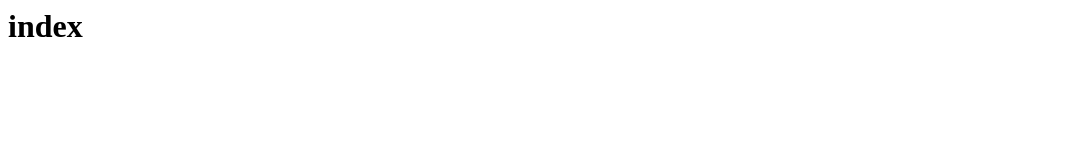
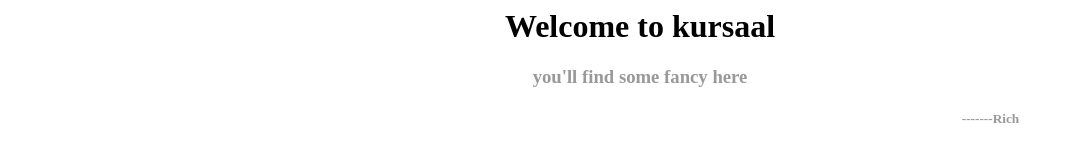
Before and after one commit to richly/richly.github.io, a plain HTML site: page index.html in a window 1280 px wide. Shown: the whole page, without its empty margins (0-1074 px from the left). Drawn offline with Linux system fonts and the light colour scheme.

Commit message:
set title complete

```diff
--- a/index.html
+++ b/index.html
@@ -2,7 +2,9 @@
 	<head></head>
 	<body>
 		<div class="text-center">
-			<h1 style="font-family:'Microsoft Yahei' !important;font-style:bold;">index</h1>
+			<h1 style="font-family:'Microsoft Yahei' !important;font-style:bold;text-align:center;">Welcome to kursaal</h1>
+			<h3 style="font-family:'Microsoft Yahei' !important;text-align:center;color:#999999;">you'll find some fancy here</h3>
+			<h5 style="font-family:'Microsoft Yahei' !important;text-align:right;color:#999999;margin-right:20%;">-------Rich</h5>
 		</div>
 	</body>
 </html>
```
